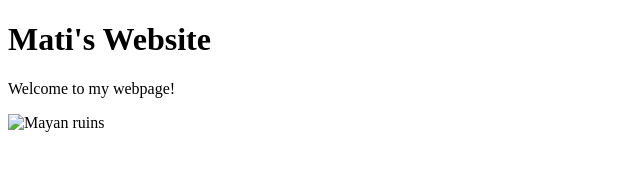
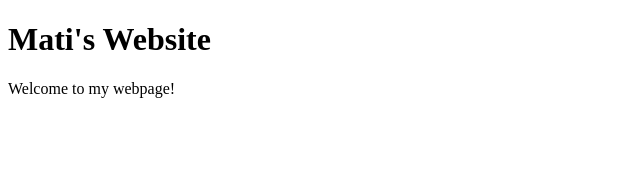
Before and after one commit to DMati-CR/DMati-CR.github.io, a plain HTML site: page index.html in a window 1280 px wide. Shown: the whole page, without its empty margins (0-640 px from the left). Drawn offline with Linux system fonts and the light colour scheme.

Commit message:
Update index.html

```diff
--- a/index.html
+++ b/index.html
@@ -12,8 +12,6 @@
 
     <p>Welcome to my webpage!</p>
 
-<img src="Xunan" alt="Mayan ruins"
-
 </body>
 
 </html>
```
